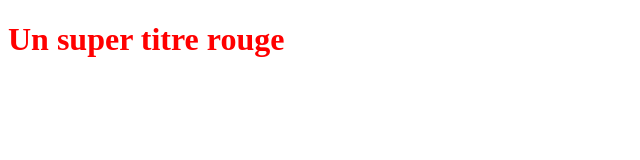
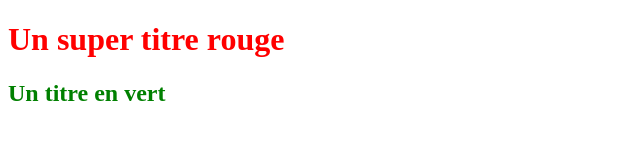
Before and after one commit to Fatih022/OpenclassroomsProjects, a plain HTML site: page index.html in a window 1280 px wide. Shown: the whole page, without its empty margins (0-640 px from the left). Drawn offline with Linux system fonts and the light colour scheme.

Commit message:
Ajout tire en vert

```diff
--- a/index.html
+++ b/index.html
@@ -9,5 +9,6 @@
 </head>
 <body>
     <h1>Un super titre rouge</h1>
+    <h2>Un titre en vert</h2>
 </body>
 </html>
--- a/style.css
+++ b/style.css
@@ -2,3 +2,7 @@ h1
 {
     color:red;
 }
+h2
+{
+    color:green;
+}
```
